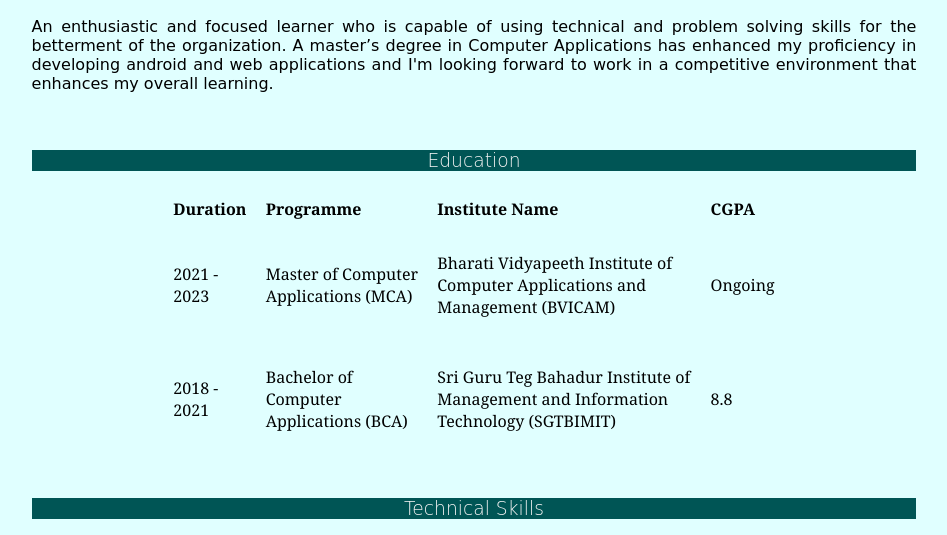
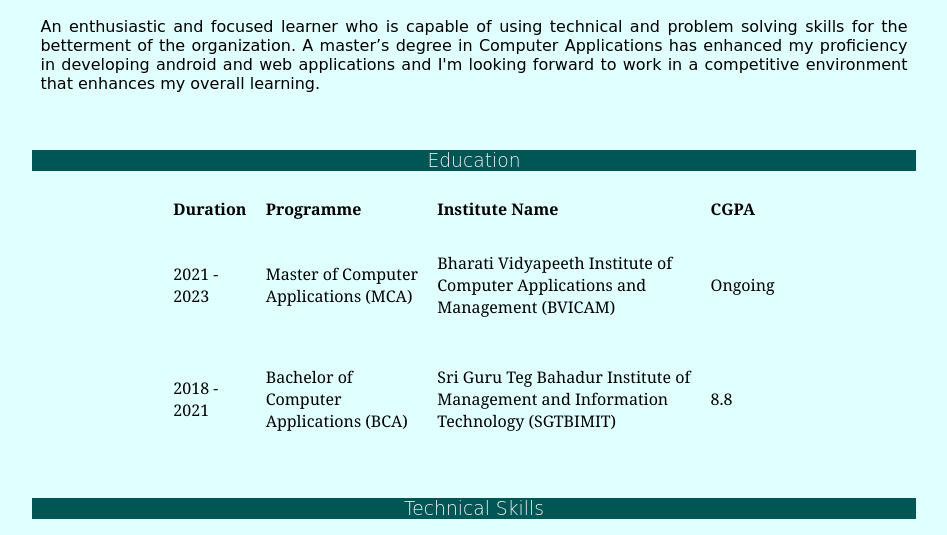
Before and after one commit to simranpr/resume, a plain HTML site: page index.html in a window 1280 px wide. Shown: the part 198-733 px from the top of the page, without its empty margins (166-1113 px from the left). Drawn offline with Linux system fonts and the light colour scheme.

Commit message:
Update index.html

```diff
--- a/index.html
+++ b/index.html
@@ -22,7 +22,7 @@
                     </td>
                 </tr>
             </table>
-            <p style="font-family: cursive; text-align: justify; margin-top: 0px; margin-left: auto; margin-right: auto;">
+            <p style="width: 98%; font-family: cursive; text-align: justify; margin-top: 0px; margin-left: auto; margin-right: auto;">
                 An enthusiastic and focused learner who is capable of using technical and
                 problem solving skills for the betterment of the organization. A master’s
                 degree in Computer Applications has enhanced my proficiency in developing
```
